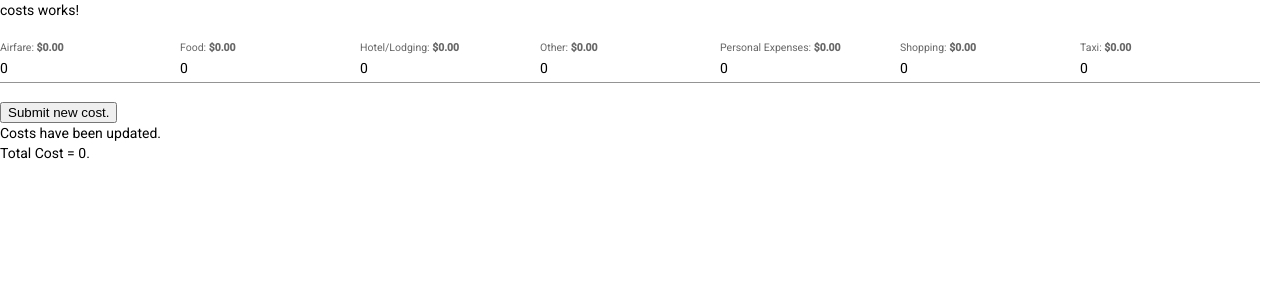
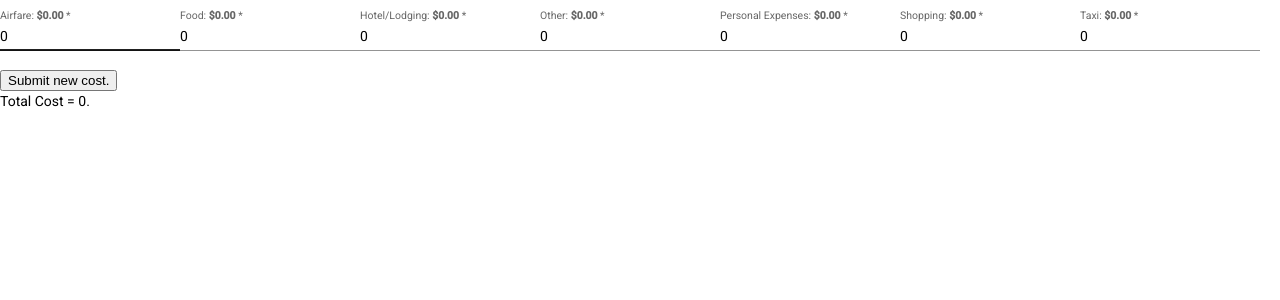
Before and after one commit to alwinnocom/vacation_planner, an Angular app: page /costs in a window 1280 px wide. Shown: the top 300 px of the page. Built offline with nearby package versions, Linux system fonts and the light colour scheme.

Commit message:
2nd commit - 1/17 - Update ngModel form for /costs

```diff
--- a/src/app/costs/costs.component.html
+++ b/src/app/costs/costs.component.html
@@ -1,41 +1,15 @@
+<!-- ngFor keyvalue pipe = https://stackoverflow.com/questions/41396435/how-to-iterate-object-keys-using-ngfor/41396558 -->
 
-  <p>costs works!</p>
-
-  <!-- https://stackoverflow.com/questions/41396435/how-to-iterate-object-keys-using-ngfor/41396558 -->
-
-  <!-- <form (ngSubmit)="onSubmit()" #f="ngForm">
-    <mat-form-field appearance="standard">
-      <div *ngFor="let cost of costs | keyvalue">
-        <mat-label>{{ cost.key }}: <b>{{cost.value | currency: 'USD'}}</b></mat-label>
-        <input matInput type="submit" [(ngModel)]="cost.value">
-      </div>
-    </mat-form-field>
-  </form> -->
-
-<form (ngSubmit)="calculateTotalCost()" #costsForm="ngForm">
+<form (ngSubmit)="onSubmit()" #costsForm="ngForm">
   <mat-form-field *ngFor="let cost of costs | keyvalue" appearance="standard">
-    <mat-label for="cost.value">{{ cost.key }}: <b>{{cost.value | currency: 'USD'}}</b></mat-label>
-      <input type="number" matInput [(ngModel)]="cost.value" name="cost.value" placeholder="$0.00">
+    <mat-label for="cost.key">{{ cost.key }}: <b>{{cost.value | currency: 'USD'}}</b></mat-label>
+      <input type="number" required matInput [(ngModel)]="cost.value" name="cost.key" id="cost.key" placeholder="$0.00">
   </mat-form-field>
-  <button type="submit">Submit new cost.</button>
+  <button type="submit" [disabled]="!costsForm.form.valid">Submit new cost.</button>
 </form>
 
+<span *ngIf="updated">Costs have been updated.</span>
 
-    <!-- <div *ngFor="let cost of costs | keyvalue">
-      <label>{{ cost.key }}: <b>{{cost.value | currency: 'USD'}}</b></label>
-      <input type="number">
-      <button type="submit">Submit new cost.</button>
-    </div> -->
-
-
-    <span>Costs have been updated.</span>
-
-    <div>
-      Total Cost = {{ totalCost }}.
-    </div>
-
-  <!-- <span *ngIf="onSubmit()">Costs have been updated.</span>
-
-  <div *ngClass="formChanged">
-    Total Cost = {{ totalCost }}.
-  </div> -->
+<div>
+  Total Cost = {{ totalCost }}.
+</div>
--- a/src/app/costs/costs.component.ts
+++ b/src/app/costs/costs.component.ts
@@ -19,12 +19,22 @@ export class CostsComponent implements OnInit {
 
   totalCost: number = 0;
 
-  calculateTotalCost() {
+  updated = false;
 
+  setTotalCost() {
+    for (const [key, value] of Object.entries(this.costs)) {
+      if (this.costs[value] !== 0) {
+        this.totalCost += value;
+      }
+    }
+  }
 
-    for (const [key, value] of Object.entries(this.costs)) {
-      this.totalCost += value;
-    }
+  onSubmit() {
+
+    this.updated = true;
+
+    this.setTotalCost();
+
   }
 
 
```
Also changed, not shown: src/app/costs/costs.component.css (+9 -0 lines).
